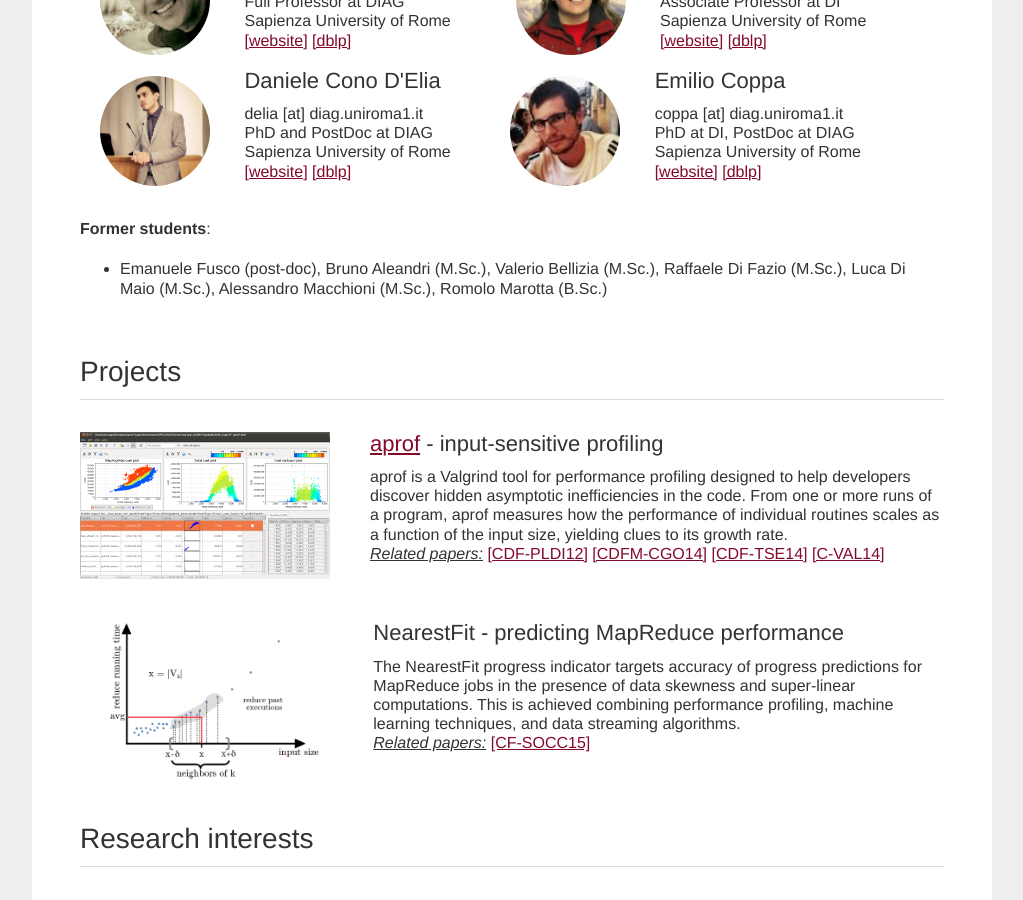
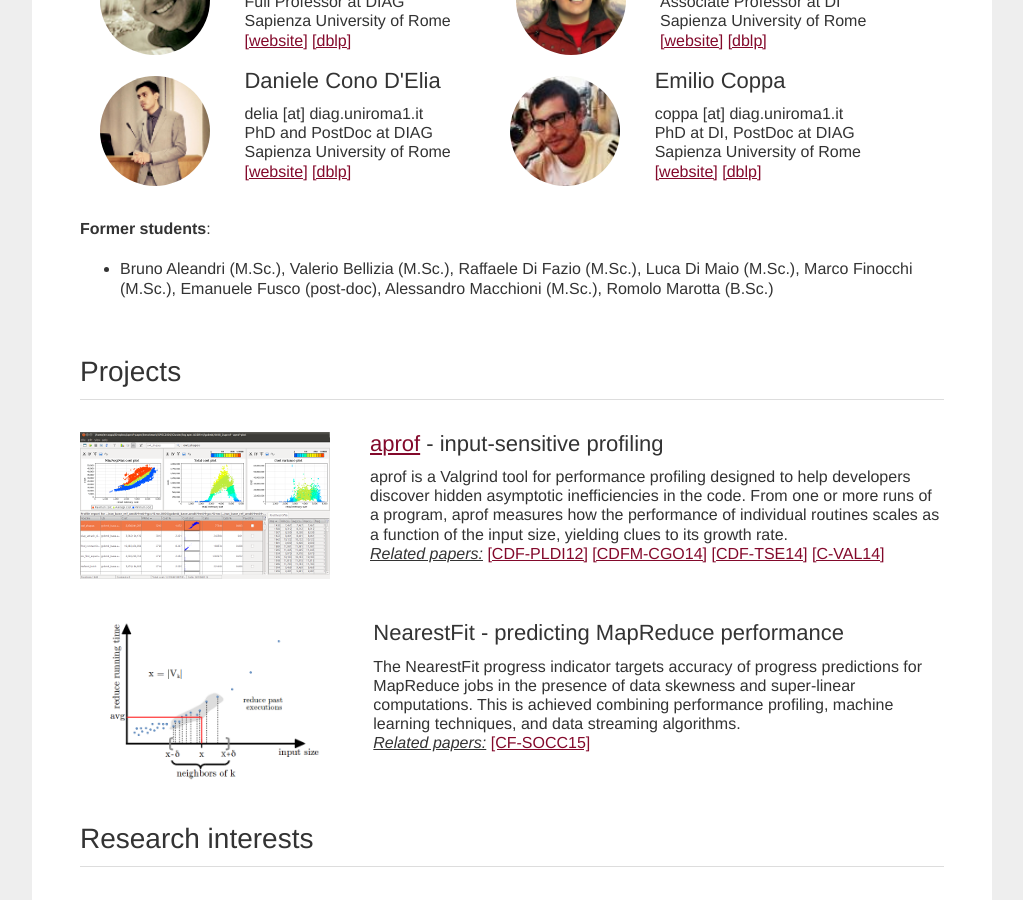
Before and after one commit to season-lab/season-lab.github.io, a Jekyll site: the page built from index.html, in a window 1280 px wide and 900 px high, scrolled down 441 px. Shown: the whole window, without its empty margins (128-1151 px from the left). Built offline with Jekyll 4.4.1, drawn with Linux system fonts in a browser that asks for light colours.

Commit message:
Update index.html

```diff
--- a/index.html
+++ b/index.html
@@ -78,8 +78,8 @@ title: SEASON Lab - Software Analysis and Optimization Laboratory at Sapienza Un
 
           <b>Former students</b>:
           <ul>
-                    <li>Emanuele Fusco (post-doc), Bruno Aleandri (M.Sc.), Valerio Bellizia (M.Sc.), Raffaele Di Fazio (M.Sc.),
-                    Luca Di Maio (M.Sc.), Alessandro Macchioni (M.Sc.), Romolo Marotta (B.Sc.)</li>
+                    <li>Bruno Aleandri (M.Sc.), Valerio Bellizia (M.Sc.), Raffaele Di Fazio (M.Sc.),
+                    Luca Di Maio (M.Sc.), Marco Finocchi (M.Sc.), Emanuele Fusco (post-doc), Alessandro Macchioni (M.Sc.), Romolo Marotta (B.Sc.)</li>
           </ul>
 
           <br/><br/>
```
